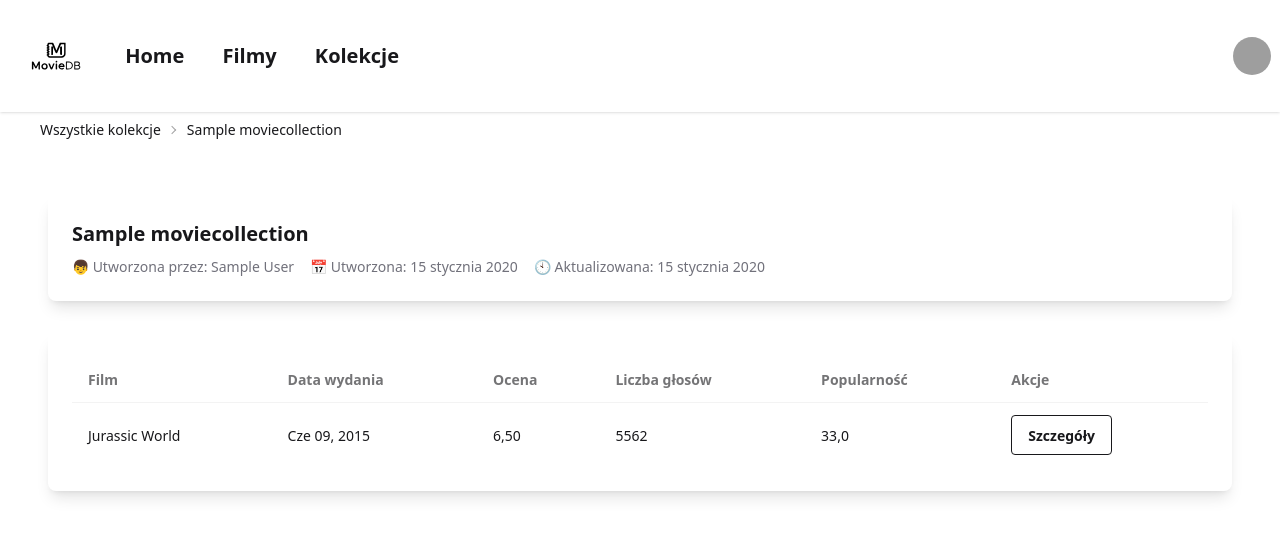
After one commit to chudzick/Podyplomowe-Python-2025-Django, a Django app: page /movies/collections/1 in a window 1280 px wide. The commit adds this page. Shown: the top 538 px of the page. Run offline with Django 5.2, Linux system fonts and the light colour scheme; data comes from the database, SQL or seed files in the repository; tables that the repository leaves empty hold one stand-in row (values such as "Sample post"); grey boxes are pictures that could not be loaded.

Commit message:
Widoki kolekcji

```diff
--- a/movie/models.py
+++ b/movie/models.py
@@ -55,6 +55,9 @@ class User(models.Model):
 
     friends = models.ManyToManyField('self')
 
+    def __str__(self):
+        return f'{self.first_name} {self.last_name}'
+
 
 class MovieCollection(models.Model):
     name = models.CharField(max_length=1000)
--- /dev/null
+++ b/movie/templates/collection/collection_details.html
@@ -0,0 +1,25 @@
+{% extends 'index.html' %}
+
+{% block page_title %}
+    {{ collection.name }}
+{% endblock %}
+
+{% block content %}
+    <div class="card shadow-lg">
+        <div class="card-body">
+            <div class="text-xl font-bold">{{ collection.name }}</div>
+            <div class="flex gap-4 text-zinc-500">
+                <div>👦 Utworzona przez: {{ collection.owner }}</div>
+                <div>📅 Utworzona: {{ collection.creation_date }}</div>
+                <div>🕙 Aktualizowana: {{ collection.update_date }}</div>
+            </div>
+        </div>
+    </div>
+
+    <div class="card shadow-lg mt-8">
+        <div class="card-body">
+            {% include 'common/movie-table.html' with movies=collection.movies.all %}
+        </div>
+    </div>
+
+{% endblock %}
--- /dev/null
+++ b/movie/templates/common/movie-table.html
@@ -0,0 +1,27 @@
+<table class="table">
+    <thead>
+    <tr>
+        <th>Film</th>
+        <th>Data wydania</th>
+        <th>Ocena</th>
+        <th>Liczba głosów</th>
+        <th>Popularność</th>
+        <th>Akcje</th>
+    </tr>
+    </thead>
+    <tbody>
+    {% for movie in movies %}
+        <tr>
+            <td>{{ movie.title }}</td>
+            <td>{{ movie.release_date|date:"M d, Y" }}</td>
+            <td>{{ movie.statistics.vote_average }}</td>
+            <td>{{ movie.statistics.vote_count }}</td>
+            <td>{{ movie.statistics.popularity|floatformat:1 }}</td>
+            <td>
+                <a href="{% url 'detail_movie_url' tmdb_id=movie.tmdb_id %}"
+                   class="btn btn-outline">Szczegóły</a>
+            </td>
+        </tr>
+    {% endfor %}
+    </tbody>
+</table>
--- a/movie/urls.py
+++ b/movie/urls.py
@@ -3,5 +3,7 @@ from . import views
 
 urlpatterns = [
     path('', views.all_movies, name='all_movies_url'),
+    path('collections', views.all_collections, name='all_collections_url'),
+    path('collections/<int:id>', views.detail_collection, name='detail_collection_url'),
     path('<tmdb_id>', views.detail_movie, name='detail_movie_url'),
 ]
--- a/movie/views.py
+++ b/movie/views.py
@@ -1,5 +1,5 @@
-from django.shortcuts import render
-from .models import Movie
+from django.shortcuts import render, get_object_or_404
+from .models import Movie, MovieCollection
 from django.db.models import Avg, Min, Max, Count
 from django.urls import reverse
 
@@ -34,3 +34,21 @@ def detail_movie(request, tmdb_id):
             Breadcrumb(reverse('detail_movie_url', args=[found_movie.tmdb_id]), found_movie.title),
         ]
     })
+
+
+def all_collections(request):
+    movie_collections = MovieCollection.objects.all().annotate(movie_count=Count('movies'))
+    return render(request, 'collection/collection_all.html', {
+        'collections': movie_collections,
+    })
+
+
+def detail_collection(request, id):
+    movie_collection = get_object_or_404(MovieCollection, id=id)
+    return render(request, 'collection/collection_details.html', context={
+        'collection': movie_collection,
+        'breadcrumbs': [
+            Breadcrumb(reverse('all_collections_url'), 'Wszystkie kolekcje'),
+            Breadcrumb(reverse('detail_collection_url', args=[movie_collection.id]), movie_collection.name),
+        ]
+    })
--- a/static/dist/styles.css
+++ b/static/dist/styles.css
@@ -14,6 +14,7 @@
     --text-xl: 1.25rem;
     --text-xl--line-height: calc(1.75 / 1.25);
     --font-weight-semibold: 600;
+    --font-weight-bold: 700;
     --default-font-family: var(--font-sans);
     --default-mono-font-family: var(--font-mono);
   }
@@ -960,6 +961,9 @@
   .mt-3 {
     margin-top: calc(var(--spacing) * 3);
   }
+  .mt-8 {
+    margin-top: calc(var(--spacing) * 8);
+  }
   .breadcrumbs {
     max-width: 100%;
     overflow-x: auto;
@@ -1159,6 +1163,10 @@
     font-size: var(--text-xl);
     line-height: var(--tw-leading, var(--text-xl--line-height));
   }
+  .font-bold {
+    --tw-font-weight: var(--font-weight-bold);
+    font-weight: var(--font-weight-bold);
+  }
   .font-semibold {
     --tw-font-weight: var(--font-weight-semibold);
     font-weight: var(--font-weight-semibold);
@@ -1174,6 +1182,10 @@
   }
   .shadow {
     --tw-shadow: 0 1px 3px 0 var(--tw-shadow-color, rgb(0 0 0 / 0.1)), 0 1px 2px -1px var(--tw-shadow-color, rgb(0 0 0 / 0.1));
+    box-shadow: var(--tw-inset-shadow), var(--tw-inset-ring-shadow), var(--tw-ring-offset-shadow), var(--tw-ring-shadow), var(--tw-shadow);
+  }
+  .shadow-lg {
+    --tw-shadow: 0 10px 15px -3px var(--tw-shadow-color, rgb(0 0 0 / 0.1)), 0 4px 6px -4px var(--tw-shadow-color, rgb(0 0 0 / 0.1));
     box-shadow: var(--tw-inset-shadow), var(--tw-inset-ring-shadow), var(--tw-ring-offset-shadow), var(--tw-ring-shadow), var(--tw-shadow);
   }
   .shadow-sm {
--- a/templates/index.html
+++ b/templates/index.html
@@ -19,6 +19,7 @@
         </a>
         <a href="{% url 'all_movies_url' %}" class="btn btn-ghost text-xl">Home</a>
         <a href="{% url 'all_movies_url' %}" class="btn btn-ghost text-xl">Filmy</a>
+        <a href="{% url 'all_collections_url' %}" class="btn btn-ghost text-xl">Kolekcje</a>
     </div>
     <div class="flex gap-2">
         <div class="dropdown dropdown-end">
```
Also changed, not shown: movie/templates/collection/collection_all.html (added, +35 -0 lines), movie/templates/movie/movie_all.html (+2 -27 lines).
